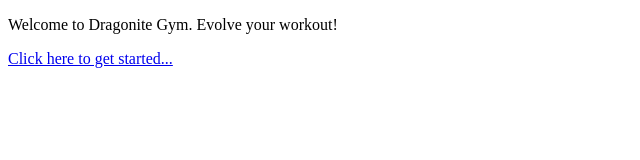
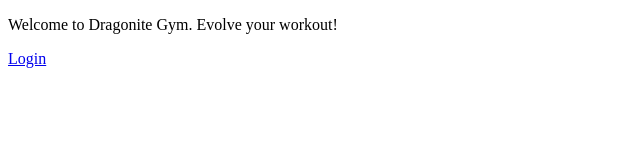
Before and after one commit to DragoniteGym/dragonite-gym, a React app: page / in a window 1280 px wide. Shown: the top 160 px of the page, without its empty margins (0-640 px from the left). Built offline with nearby package versions, Linux system fonts and the light colour scheme.

Commit message:
basic frontend setup

```diff
--- a/src/components/Main.jsx
+++ b/src/components/Main.jsx
@@ -10,7 +10,7 @@ const Main = () => {
     return(
         <div>
             <p>Welcome to Dragonite Gym. Evolve your workout!</p>
-            <Link to='/login' id='start'>Click here to get started...</Link>
+            <Link to='/login' id='start'>Login</Link>
         </div>
     )
 };
```
